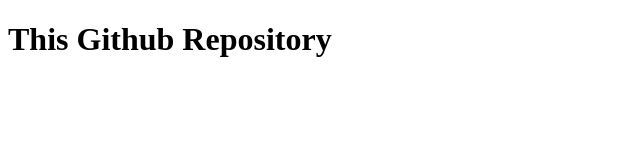
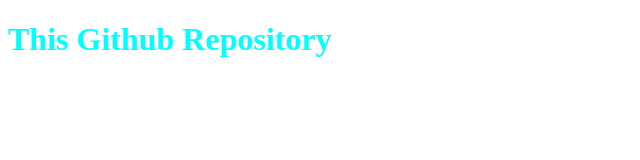
Before and after one commit to sakura2212/Webtech, a plain HTML site: page index.html in a window 1280 px wide. Shown: the whole page, without its empty margins (0-640 px from the left). Drawn offline with Linux system fonts and the light colour scheme.

Commit message:
Update index.html

```diff
--- a/index.html
+++ b/index.html
@@ -6,6 +6,6 @@
     <title>Document</title>
 </head>
 <body>
-    <h1>This Github Repository</h1>
+    <h1 style="color: aqua;">This Github Repository</h1>
 </body>
 </html>
```
